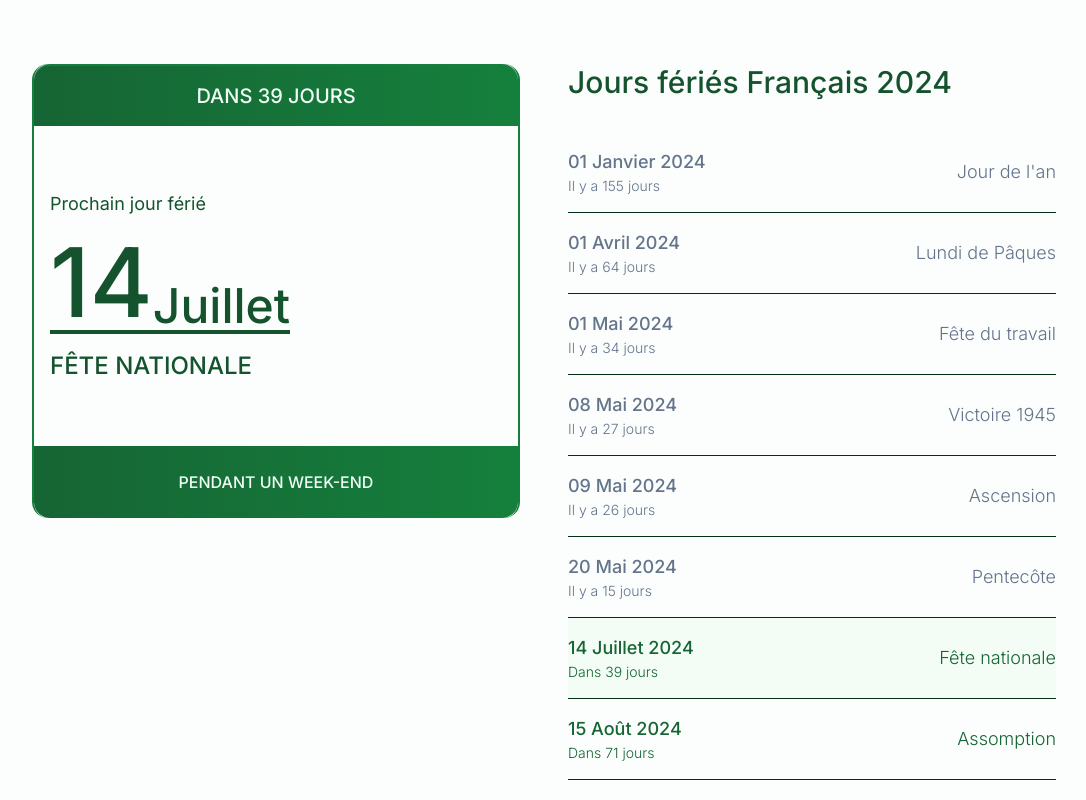
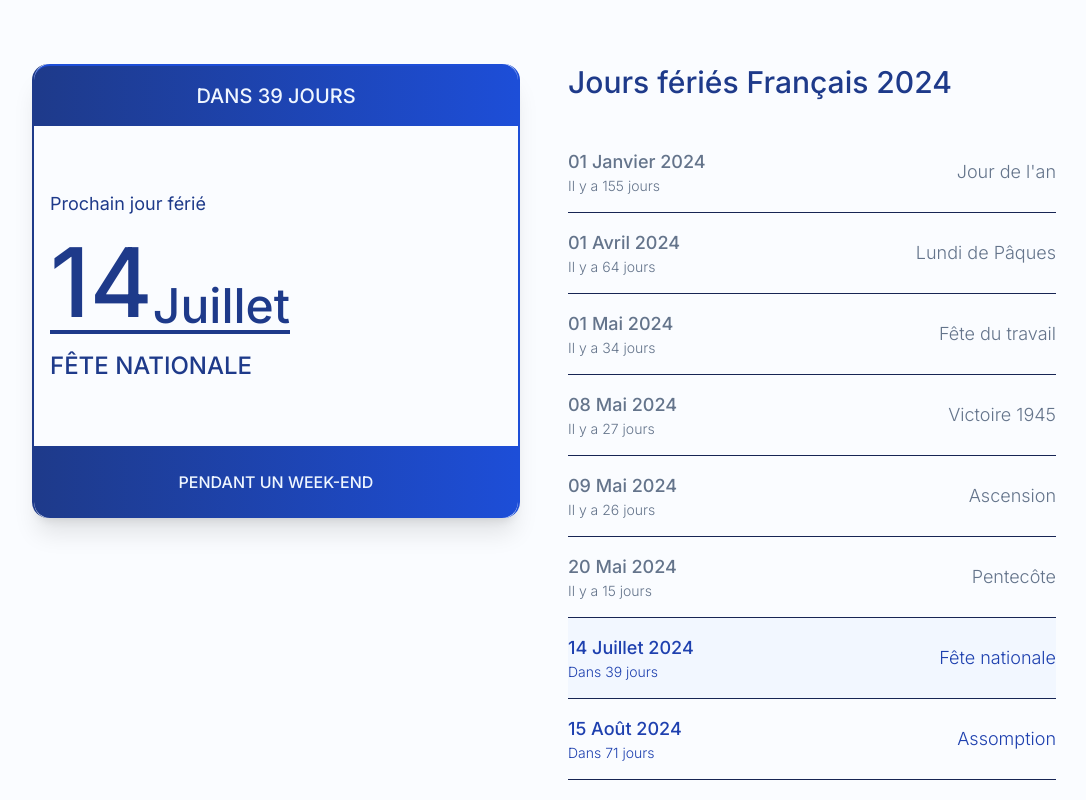
Before and after one commit to jean1591/quand-est-le-prochain-jour-ferie, a Next.js app: page / in a window 1280 px wide. Shown: the top 800 px of the page, without its empty margins (96-1182 px from the left). Built offline with nearby package versions, Linux system fonts and the light colour scheme.

Commit message:
update colors

```diff
--- a/src/app/component/nextBankHoliday.tsx
+++ b/src/app/component/nextBankHoliday.tsx
@@ -10,9 +10,9 @@ export const NextBankHoliday = ({
   const happensDuringAWeekend = isWeekend(nextBankHoliday.date);
 
   return (
-    <div className="w-full border-l-2 border-r-2 border-green-700 rounded-2xl bg-cover bg-center">
-      <div className="border-t-2 border-green-700 rounded-t-2xl bg-gradient-to-r from-green-800 to-green-700 p-4"> {/* bg-gradient-to-r from-green-800 to-green-700 */}
-        <p className="uppercase text-xl font-medium text-green-50 text-center">{`Dans ${differenceInDays(
+    <div className="w-full border-l-2 border-r-2 border-l-blue-900 border-r-blue-700 rounded-2xl bg-cover bg-center shadow-xl">
+      <div className="border-t-2 border-blue-700 rounded-t-2xl bg-gradient-to-r from-blue-900 to-blue-700 p-4"> {/* bg-gradient-to-r from-blue-800 to-blue-700 */}
+        <p className="uppercase text-xl font-medium text-blue-50 text-center">{`Dans ${differenceInDays(
           nextBankHoliday.date,
           new Date()
         )} jours`}</p>
@@ -21,10 +21,10 @@ export const NextBankHoliday = ({
       <div className="px-4 mt-16">
         <p className="text-lg">Prochain jour férié</p>
         <div className="mt-4 flex items-end justify-start">
-          <p className="text-8xl font-medium border-b-4 border-green-900">
+          <p className="text-8xl font-medium border-b-4 border-blue-900">
             {new Date(nextBankHoliday.date).getDate()}
           </p>
-          <p className="text-5xl font-medium border-b-4 border-green-900">
+          <p className="text-5xl font-medium border-b-4 border-blue-900">
             {getMonthFromDate(new Date(nextBankHoliday.date))}
           </p>
         </div>
@@ -37,7 +37,7 @@ export const NextBankHoliday = ({
       </div>
 
       <div
-        className="from-green-800 to-green-700 text-green-50 mt-16 rounded-b-2xl bg-gradient-to-r py-2"
+        className="from-blue-900 to-blue-700 text-blue-50 mt-16 rounded-b-2xl bg-gradient-to-r py-2"
       >
         <p className="p-4 uppercase text-md font-medium text-center">{`${
           happensDuringAWeekend ? "Pendant" : "En dehors d'"
--- a/src/app/layout.tsx
+++ b/src/app/layout.tsx
@@ -12,7 +12,7 @@ export default function RootLayout({
   return (
     <html lang="fr" className="scroll-smooth" suppressHydrationWarning>
       <body
-        className={classNames(inter.className, "bg-green-50/25 text-green-900")}
+        className={classNames(inter.className, "bg-blue-50/25 text-blue-900")}
       >
         <div className="my-16 px-4 sm:px-0 mx-auto max-w-5xl">{children}</div>
       </body>
--- a/src/app/page.tsx
+++ b/src/app/page.tsx
@@ -37,9 +37,9 @@ export default function Home() {
                 className={classNames(
                   isPast(date)
                     ? "text-slate-500"
-                    : "text-green-800 hover:text-green-950",
-                  isSameDay(nextBankHoliday.date, date) ? "bg-green-50/75" : "",
-                  "flex items-center justify-between border-b border-green-950 py-4"
+                    : "text-blue-800 hover:text-blue-950",
+                  isSameDay(nextBankHoliday.date, date) ? "bg-blue-50/75" : "",
+                  "flex items-center justify-between border-b border-blue-950 py-4"
                 )}
               >
                 <div>
```
